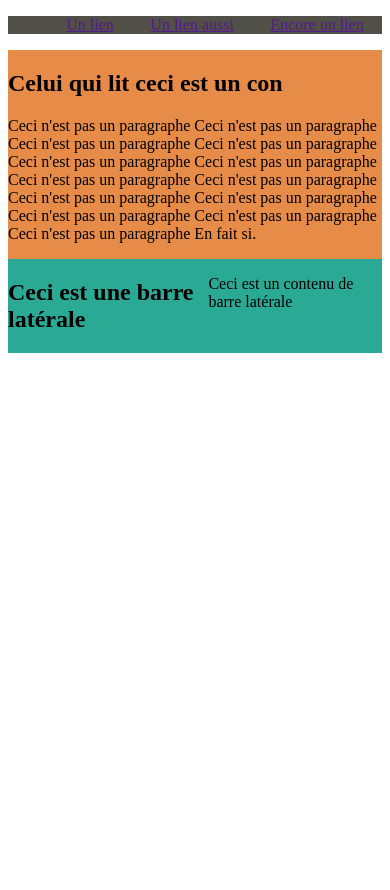
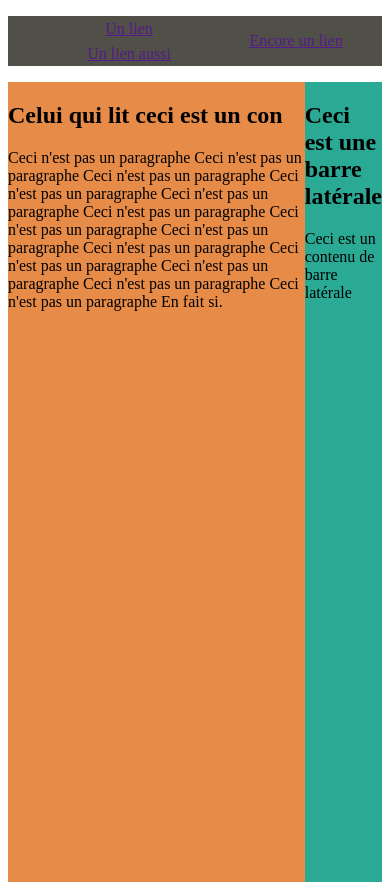
Before and after one commit to qgautreau/exo_flex, a plain HTML site: page index.html in a window 390 px wide. Before the commit the page ends 844 px from the top, so only its background shows below. Drawn offline with Linux system fonts and the light colour scheme.

Commit message:
on verra plus tard pour la suite

```diff
--- a/css/style.css
+++ b/css/style.css
@@ -1,4 +1,5 @@
 .flex-container {
+    height: 50px;
     display: flex;
     list-style: none;
     justify-content: space-around;
@@ -11,15 +12,26 @@
 
 main {
     display: flex;
-    flex-direction: column;
-    flex-wrap: wrap;
-    align-items: center;
+    height: 800px;
     justify-content: center;
     background-color: #e78b49;
+    justify-content: flex-end;
 }
 
 aside {
+    width: 400px;
+    height: 100%;
     display: flex;
-    justify-content: flex-end;
     background-color: #2aa994;
 }
+
+@media screen and (max-width: 390px) {
+    .flex-container {
+        flex-direction: column;
+    }
+
+    aside {
+        display: block;
+    }
+
+}
--- a/index.html
+++ b/index.html
@@ -32,13 +32,12 @@
                 Ceci n'est pas un paragraphe
                 Ceci n'est pas un paragraphe
                 En fait si.</p>
-
             </section>
+            <aside>
+                <h2>Ceci est une barre latérale</h2>
+                <p>Ceci est un contenu de barre latérale</p>
+            </aside>
         </main>
-        <aside>
-            <h2>Ceci est une barre latérale</h2>
-            <p>Ceci est un contenu de barre latérale</p>
-        </aside>
         <footer></footer>
     </body>
     <script src="./js/script.js"></script>
```
